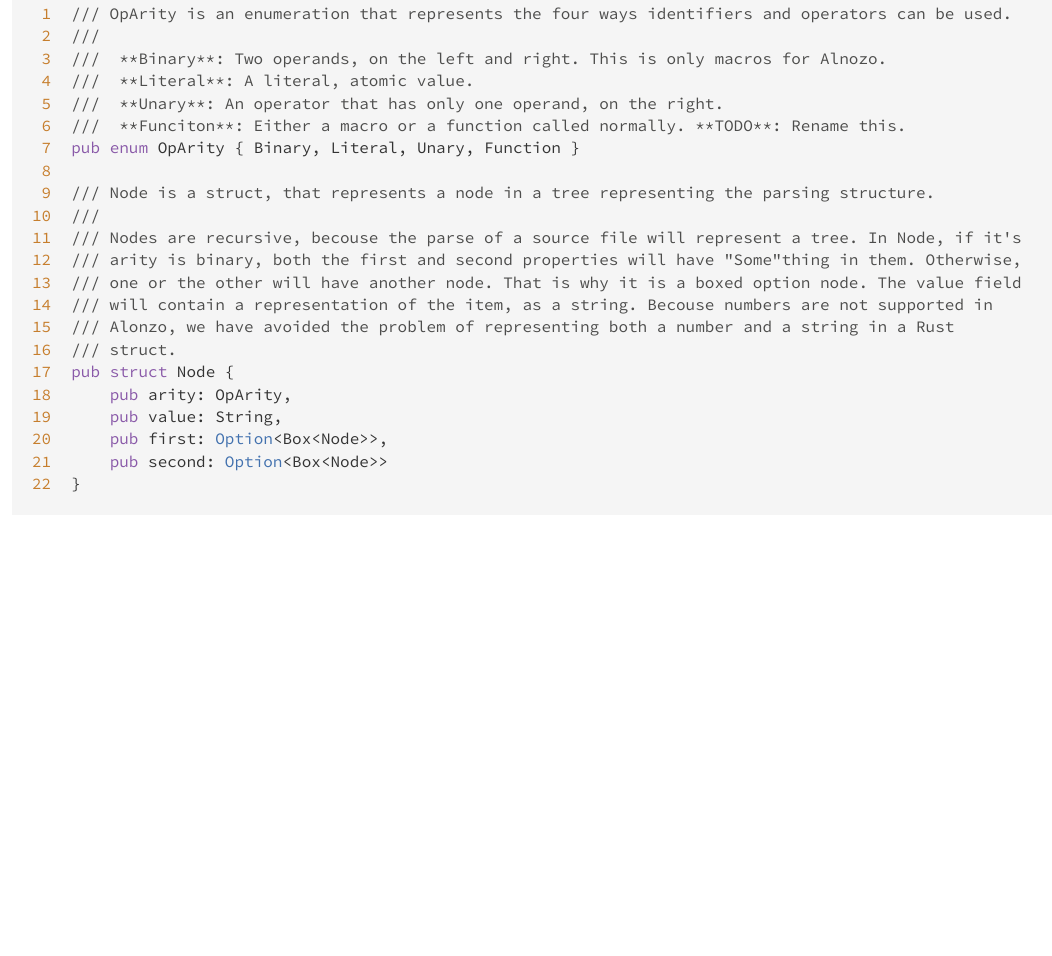
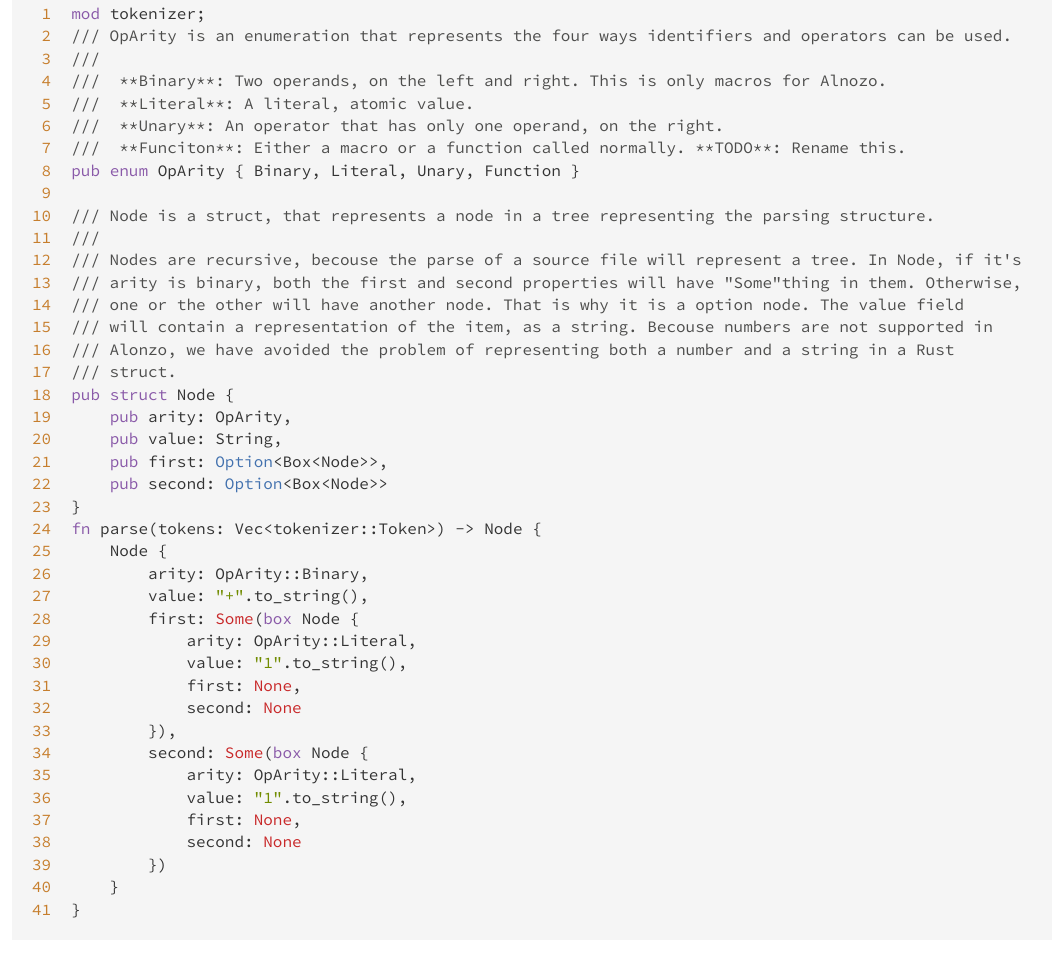
Before and after one commit to gitter-badger/Alonzo, a plain HTML site: page doc/src/parser/parser.rs.html in a window 1280 px wide. Shown: the part 162-1118 px from the top of the page, without its empty margins (3-1055 px from the left). Before the commit the page ends 800 px from the top, so only its background shows below. Drawn offline with Linux system fonts and the light colour scheme.

Commit message:
Make compiles run

```diff
--- a/doc/src/parser/parser.rs.html
+++ b/doc/src/parser/parser.rs.html
@@ -62,7 +62,27 @@
 <span id='20'>20</span>
 <span id='21'>21</span>
 <span id='22'>22</span>
+<span id='23'>23</span>
+<span id='24'>24</span>
+<span id='25'>25</span>
+<span id='26'>26</span>
+<span id='27'>27</span>
+<span id='28'>28</span>
+<span id='29'>29</span>
+<span id='30'>30</span>
+<span id='31'>31</span>
+<span id='32'>32</span>
+<span id='33'>33</span>
+<span id='34'>34</span>
+<span id='35'>35</span>
+<span id='36'>36</span>
+<span id='37'>37</span>
+<span id='38'>38</span>
+<span id='39'>39</span>
+<span id='40'>40</span>
+<span id='41'>41</span>
 </pre><pre class='rust '>
+<span class='kw'>mod</span> <span class='ident'>tokenizer</span>;
 <span class='doccomment'>/// OpArity is an enumeration that represents the four ways identifiers and operators can be used.</span>
 <span class='doccomment'>///</span>
 <span class='doccomment'>///  **Binary**: Two operands, on the left and right. This is only macros for Alnozo.</span>
@@ -75,7 +95,7 @@
 <span class='doccomment'>///</span>
 <span class='doccomment'>/// Nodes are recursive, becouse the parse of a source file will represent a tree. In Node, if it&#39;s</span>
 <span class='doccomment'>/// arity is binary, both the first and second properties will have &quot;Some&quot;thing in them. Otherwise,</span>
-<span class='doccomment'>/// one or the other will have another node. That is why it is a boxed option node. The value field</span>
+<span class='doccomment'>/// one or the other will have another node. That is why it is a option node. The value field</span>
 <span class='doccomment'>/// will contain a representation of the item, as a string. Becouse numbers are not supported in</span>
 <span class='doccomment'>/// Alonzo, we have avoided the problem of representing both a number and a string in a Rust</span>
 <span class='doccomment'>/// struct.</span>
@@ -84,6 +104,24 @@
     <span class='kw'>pub</span> <span class='ident'>value</span>: <span class='ident'>String</span>,
     <span class='kw'>pub</span> <span class='ident'>first</span>: <span class='prelude-ty'>Option</span><span class='op'>&lt;</span><span class='ident'>Box</span><span class='op'>&lt;</span><span class='ident'>Node</span><span class='op'>&gt;&gt;</span>,
     <span class='kw'>pub</span> <span class='ident'>second</span>: <span class='prelude-ty'>Option</span><span class='op'>&lt;</span><span class='ident'>Box</span><span class='op'>&lt;</span><span class='ident'>Node</span><span class='op'>&gt;&gt;</span>
+}
+<span class='kw'>fn</span> <span class='ident'>parse</span>(<span class='ident'>tokens</span>: <span class='ident'>Vec</span><span class='op'>&lt;</span><span class='ident'>tokenizer</span>::<span class='ident'>Token</span><span class='op'>&gt;</span>) <span class='op'>-&gt;</span> <span class='ident'>Node</span> {
+    <span class='ident'>Node</span> {
+        <span class='ident'>arity</span>: <span class='ident'>OpArity</span>::<span class='ident'>Binary</span>,
+        <span class='ident'>value</span>: <span class='string'>&quot;+&quot;</span>.<span class='ident'>to_string</span>(),
+        <span class='ident'>first</span>: <span class='prelude-val'>Some</span>(<span class='kw'>box</span> <span class='ident'>Node</span> {
+            <span class='ident'>arity</span>: <span class='ident'>OpArity</span>::<span class='ident'>Literal</span>,
+            <span class='ident'>value</span>: <span class='string'>&quot;1&quot;</span>.<span class='ident'>to_string</span>(),
+            <span class='ident'>first</span>: <span class='prelude-val'>None</span>,
+            <span class='ident'>second</span>: <span class='prelude-val'>None</span>
+        }),
+        <span class='ident'>second</span>: <span class='prelude-val'>Some</span>(<span class='kw'>box</span> <span class='ident'>Node</span> {
+            <span class='ident'>arity</span>: <span class='ident'>OpArity</span>::<span class='ident'>Literal</span>,
+            <span class='ident'>value</span>: <span class='string'>&quot;1&quot;</span>.<span class='ident'>to_string</span>(),
+            <span class='ident'>first</span>: <span class='prelude-val'>None</span>,
+            <span class='ident'>second</span>: <span class='prelude-val'>None</span>
+        })
+    }
 }
 </pre>
 </section>
```
Also changed, not shown: doc/parser/enum.OpArity.html (+1 -1 lines), doc/parser/index.html (+1 -1 lines), doc/parser/struct.Node.html (+2 -2 lines), 3 other files.
